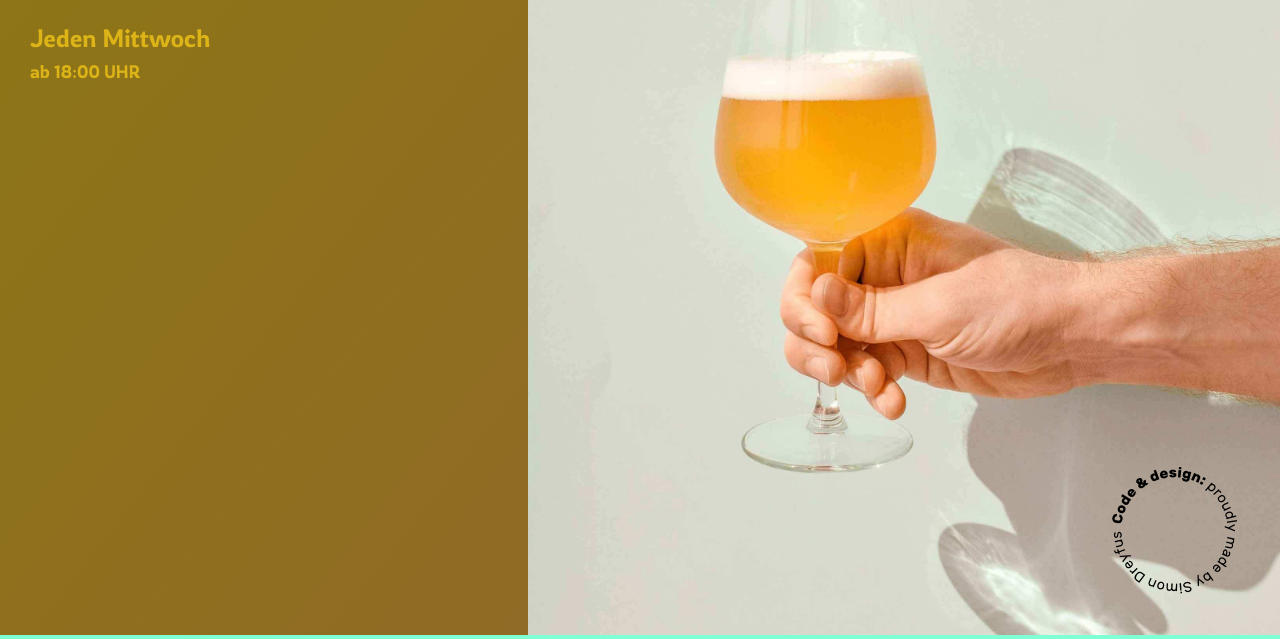
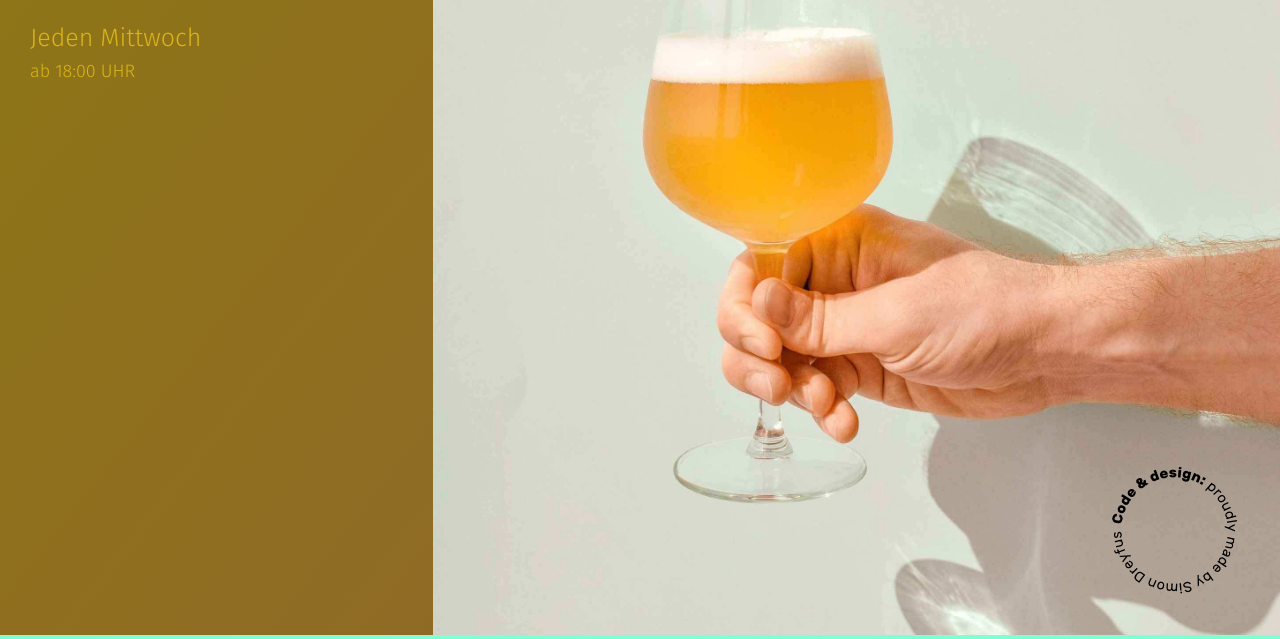
Before and after one commit to simon3fus/stammtisch, a plain HTML site: page index.html in a window 1280 px wide. Shown: the part 165-804 px from the top of the page. Drawn offline with Linux system fonts and the light colour scheme.

Commit message:
new font

```diff
--- a/index.html
+++ b/index.html
@@ -27,7 +27,9 @@
     <meta name="viewport" content="width=device-width, initial-scale=1.0">
     <link rel="preconnect" href="https://fonts.googleapis.com">
     <link rel="preconnect" href="https://fonts.gstatic.com" crossorigin>
-    <link href="https://fonts.googleapis.com/css2?family=Rowdies:wght@300;700&display=swap" rel="stylesheet">
+    <link rel="preconnect" href="https://fonts.googleapis.com">
+    <link rel="preconnect" href="https://fonts.gstatic.com" crossorigin>
+    <link href="https://fonts.googleapis.com/css2?family=Fira+Sans:wght@300;700&display=swap" rel="stylesheet">
     <link rel="stylesheet" type="text/css" href="normalize.css">
     <link rel="stylesheet" type="text/css" href="style.css">
     <link rel="shortcut icon" type="image/x-icon" href="favicon.png">
--- a/style.css
+++ b/style.css
@@ -33,7 +33,7 @@ div:not(.info, .flyer) {
 
 body {
     background-color: aquamarine;
-    font-family: 'Rowdies';
+    font-family: 'Fira Sans', sans-serif;
     position: relative;
     display: flex;
     cursor: none;
```
